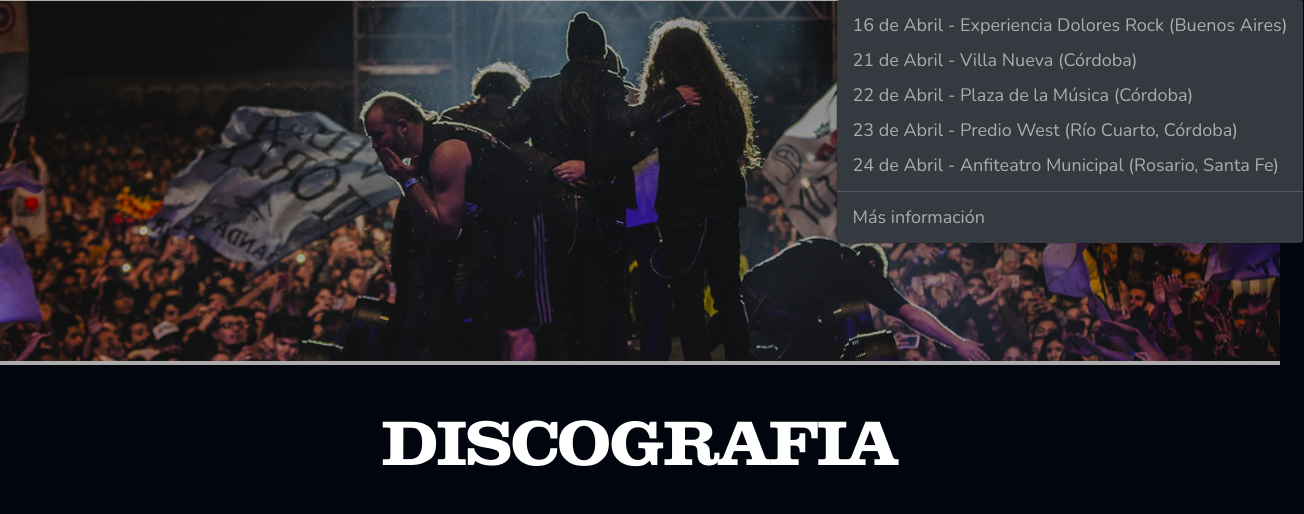
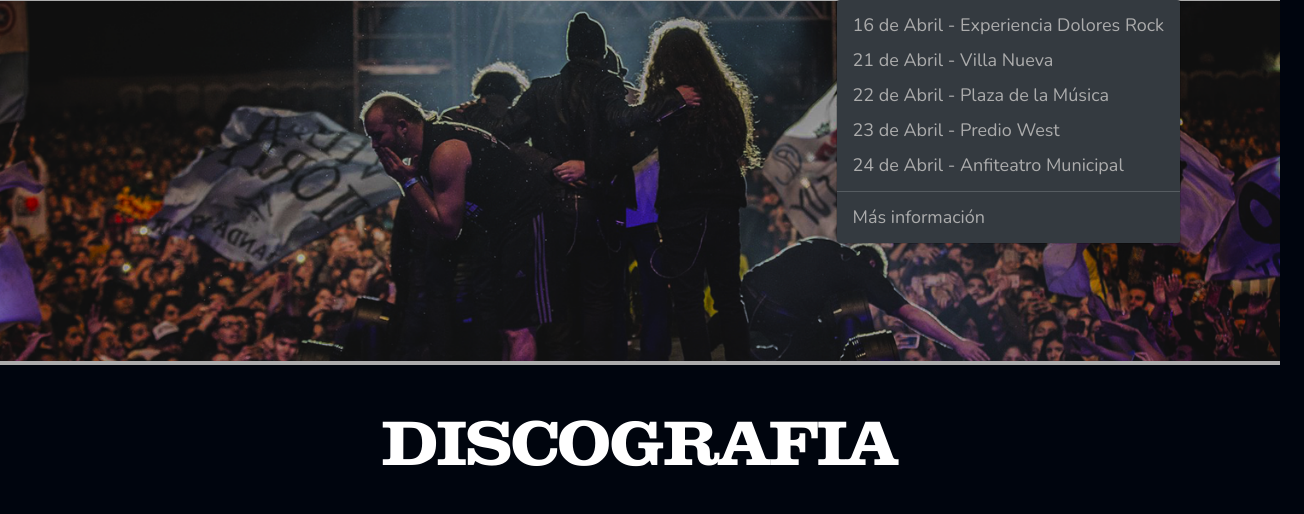
Before and after one commit to nicolasloza/LasPastillasDelAbuelo-LozaSpataro, a plain HTML site: page pages/discografia.html in a window 1280 px wide. Both pictures are taken after a click on the button "FECHAS". Shown: the part 49-563 px from the top of the page, 1304 px wide, since content can reach past the window. Drawn offline with nearby package versions, Linux system fonts and the light colour scheme; files that its build step writes are made by us from their sources; files whose address does not match are found by name.

Commit message:
Se arreglo nombre de los shows en el nav

```diff
--- a/packge.json
+++ b/packge.json
@@ -4,6 +4,9 @@
     "main": "index.js",
     "scripts": {
       "test": "echo \"Error: no test specified\" && exit 1"
+      "build-css”: “node-sass --include-path scss scss/style.scss css/main.css",
+      "watch-css”: “nodemon -e scss -x \"npm run build-css\""
+
     },
     "repository": {
       "type": "git",
--- a/pages/discografia.html
+++ b/pages/discografia.html
@@ -54,19 +54,19 @@
                             <a class="nav-link" href="" id="navbarScrollingDropdown" role="button" data-bs-toggle="dropdown" aria-expanded="false">FECHAS</a>
                             <ul class="dropdown-menu dropdown-menu-dark" aria-labelledby="navbarScrollingDropdown">
                                 <li class="li-fechas">
-                                    <a class="dropdown-item" href="https://hausticket.com/detalle/EXPERIENCIA-DOLORES-ROCK---DIA-1/" target="_blank">16 de Abril - Experiencia Dolores Rock (Buenos Aires)</a>
+                                    <a class="dropdown-item" href="https://hausticket.com/detalle/EXPERIENCIA-DOLORES-ROCK---DIA-1/" target="_blank">16 de Abril - Experiencia Dolores Rock</a>
                                 </li>
                                 <li class="li-fechas">
-                                    <a class="dropdown-item" href="https://www.paseshow.com.ar/?fbclid=IwAR0BS2ghIdLkIB4kzJG2mB5Ed-aOiryCpHqkqCelyHNFlzhVDqinughIi1w#/eventos/las-pastillas-del-abuelo-villa-nueva" target="_blank">21 de Abril - Villa Nueva (Córdoba)</a>
+                                    <a class="dropdown-item" href="https://www.paseshow.com.ar/?fbclid=IwAR0BS2ghIdLkIB4kzJG2mB5Ed-aOiryCpHqkqCelyHNFlzhVDqinughIi1w#/eventos/las-pastillas-del-abuelo-villa-nueva" target="_blank">21 de Abril - Villa Nueva</a>
                                 </li>
                                 <li class="li-fechas">
-                                    <a class="dropdown-item" href="https://www.edenentradas.com.ar/sitio/contenido/funcion?cf=FUNC020436&cv=&fbclid=IwAR3t3qTpIxMMSwDDF-opH76nON1dsjyQBI1fcBt018cUGJrjHuGG_v4gm7Y" target="_blank">22 de Abril - Plaza de la Música (Córdoba)</a>
+                                    <a class="dropdown-item" href="https://www.edenentradas.com.ar/sitio/contenido/funcion?cf=FUNC020436&cv=&fbclid=IwAR3t3qTpIxMMSwDDF-opH76nON1dsjyQBI1fcBt018cUGJrjHuGG_v4gm7Y" target="_blank">22 de Abril - Plaza de la Música</a>
                                 </li>
                                 <li class="li-fechas">
-                                    <a class="dropdown-item" href="https://elvisentradas.com.ar/detalle/LPDA-en-West/?fbclid=IwAR2MCd0otLyOLGIip_N8rOMU28dO-4akPvz4mKy_M6FO7y7SbtJiHsU3_wA" target="_blank">23 de Abril - Predio West (Río Cuarto, Córdoba)</a>
+                                    <a class="dropdown-item" href="https://elvisentradas.com.ar/detalle/LPDA-en-West/?fbclid=IwAR2MCd0otLyOLGIip_N8rOMU28dO-4akPvz4mKy_M6FO7y7SbtJiHsU3_wA" target="_blank">23 de Abril - Predio West</a>
                                 </li>
                                 <li class="li-fechas">
-                                    <a class="dropdown-item" href="https://www.tuentrada.com/eventos/detalle/LPDAROS/954737526687" target="_blank">24 de Abril - Anfiteatro Municipal (Rosario, Santa Fe)</a>
+                                    <a class="dropdown-item" href="https://www.tuentrada.com/eventos/detalle/LPDAROS/954737526687" target="_blank">24 de Abril - Anfiteatro Municipal</a>
                                 </li>
                                 <li><hr class="dropdown-divider"></li>
                                 <li class="li-fechas">
--- a/scss/components/_discografia.scss
+++ b/scss/components/_discografia.scss
@@ -22,6 +22,7 @@ section {
                         height: auto;
                         margin: 30px;
                         padding: 15px;
+                        border-radius: 12px;
 
                         @media screen and (min-width: 992px) {
                             transition: all 1.25s;
```
Also changed, not shown: index.html (+5 -5 lines), pages/banda.html (+5 -5 lines), pages/fechas.html (+5 -5 lines).
